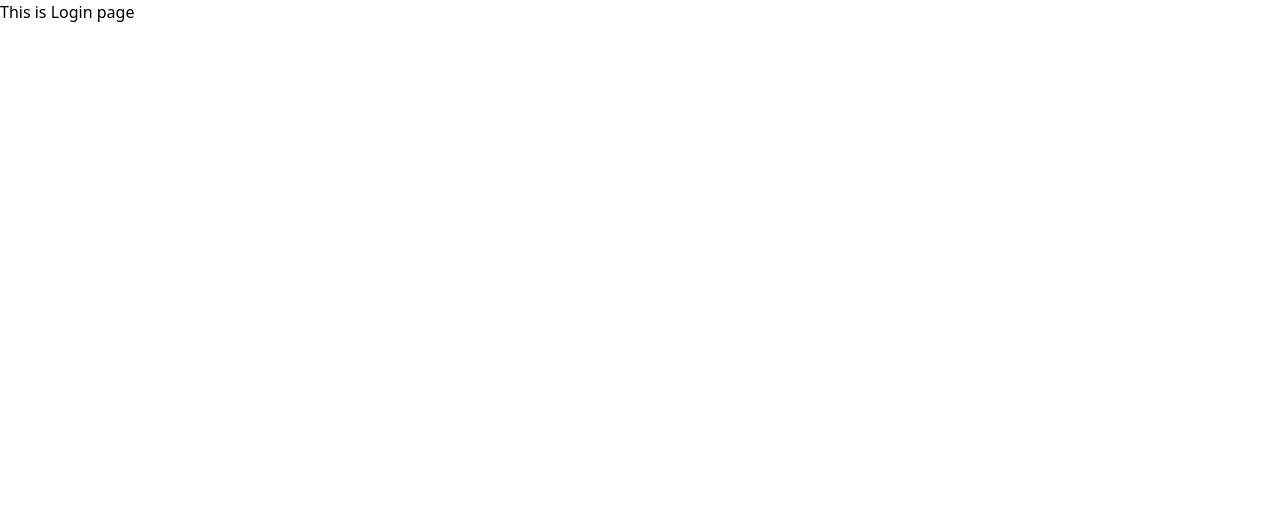
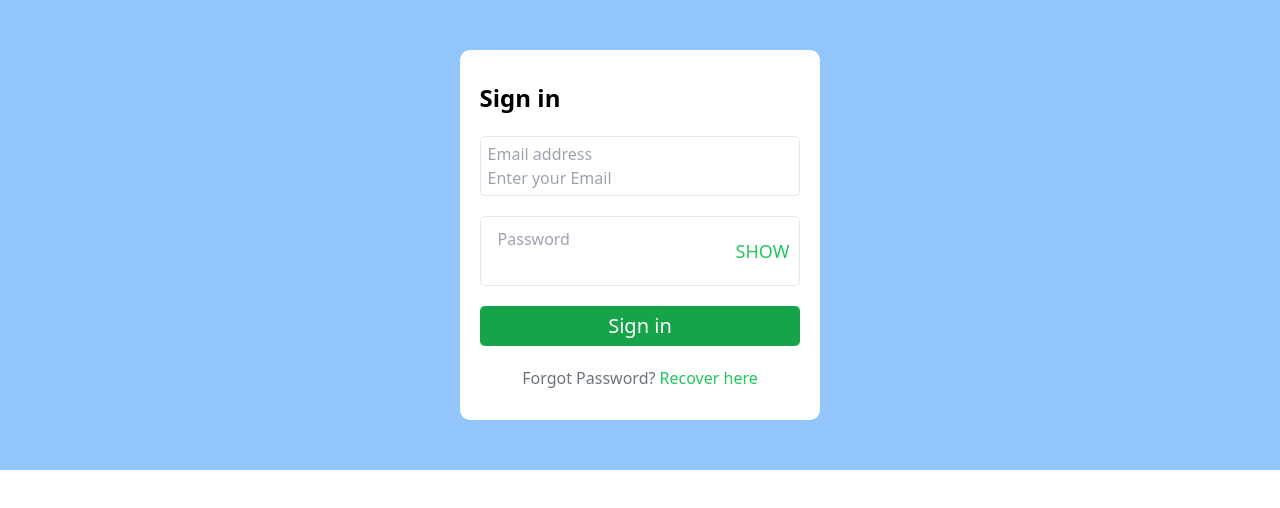
Before and after one commit to Involut6/eva-app, a Vue app: page /login in a window 1280 px wide. Shown: the top 508 px of the page. Built offline with nearby package versions, Linux system fonts and the light colour scheme.

Commit message:
Log in page

```diff
--- a/src/views/LoginView.vue
+++ b/src/views/LoginView.vue
@@ -1,6 +1,29 @@
 <template>
-  <div>
-    <h1>This is Login page</h1>
+  <div class="">
+    <div class="bg-blue-300 py-[50px]">
+      <div class="bg-white flex flex-col w-fit gap-y-[20px] mx-auto px-[20px] py-[30px] rounded-[10px]">
+        <p class="font-bold text-[24px]">Sign in</p>
+
+        <div class="flex flex-col border border-gray-200 border-solid px-[7px] py-[5px] rounded-[5px]">
+          <p class="text-gray-400">Email address</p>
+
+          <input type="Email" placeholder="Enter your Email" class="outline-none">
+        </div>
+
+        <div class="flex border border-gray-200 border-solid px-[10px] py-[5px] rounded-[5px] items-center">
+          <div class="flex flex-col px-[7px] py-[5px] rounded-[5px]">
+            <p class="text-gray-400">Password</p>
+            <input type="Password" class="outline-none">
+          </div>
+
+          <button class="text-green-500 font-medium text-[18px]">SHOW</button>
+        </div>
+
+        <div class="bg-green-600 w-full text-center py-[5px] rounded-[5px] text-white text-[20px]">Sign in</div>
+
+        <p class="text-center text-gray-500">Forgot Password? <button class="text-green-500">Recover here</button></p>
+      </div>
+    </div>
   </div>
 </template>
 
```
